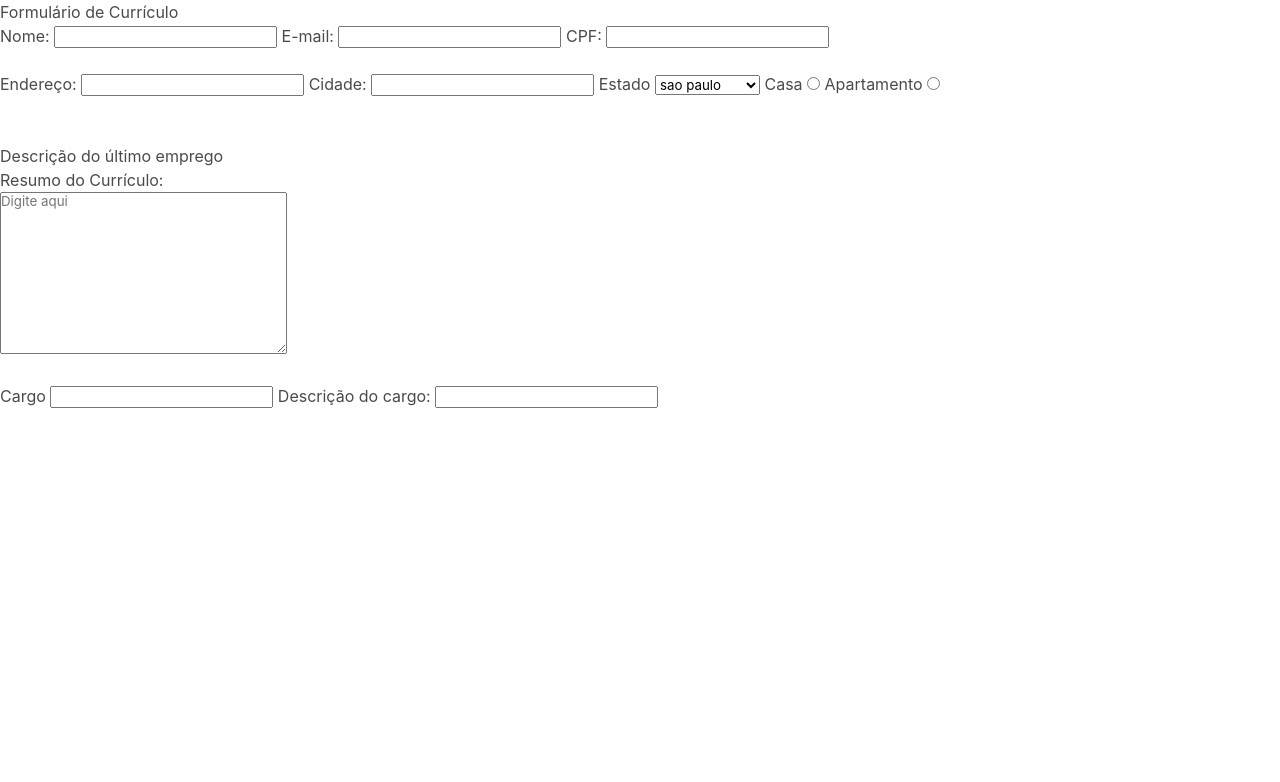
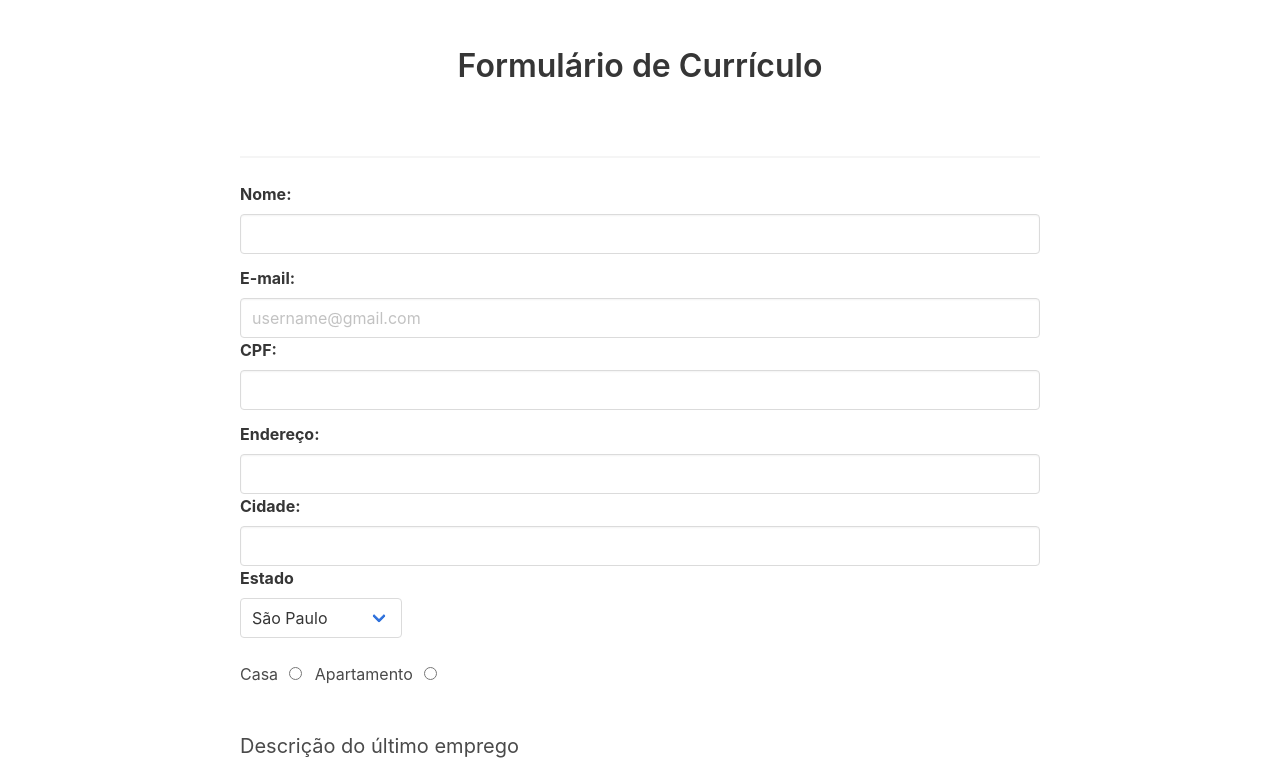
Before and after one commit to ntozato/trybe2, a plain HTML site: page exercises/html-e-css-forms-flexbox-e-responsivo_1/form.html in a window 1280 px wide. Shown: the top 782 px of the page. Drawn offline with Linux system fonts and the light colour scheme.

Commit message:
refatoração com bulma

```diff
--- a/exercises/html-e-css-forms-flexbox-e-responsivo_1/form.html
+++ b/exercises/html-e-css-forms-flexbox-e-responsivo_1/form.html
@@ -5,49 +5,74 @@
     <meta name="viewport" content="width=device-width, initial-scale=1.0">
     <title>Document</title>
     <link rel="stylesheet" href="bulma/css/bulma.min.css">
+    <link rel="stylesheet" href="style.css">
 </head>
 <body>
+    <section class="section has-text-centered">
     <header>
-        <h1>Formulário de Currículo</h1>
+        <h1 class="title">Formulário de Currículo</h1>
     </header>
+    </section>
+    <hr>
     <fieldset id='field1'>
     <form action="" method="get">
-            <label for="name">Nome:</label>
-            <input type="text" name="nome" id='name' maxlength="50" required>
-            <label for="email">E-mail:</label>
-            <input type="text" name="email" id="email" maxlength="50" required>
-            <label for="cpf">CPF:</label>
-            <input type="text" name="cpf" id="cpf" maxlength="11" required>
+        <div class="field">
+            <label for="name" class="label">Nome:</label>
+            <div class="control">
+                <input type="text" class="input" name="nome" id='name' maxlength="50" required>
+            </div>
+        </div>
+        <div class="field">
+                <label for="email" class="label">E-mail:</label>
+            <div class="control">
+                <input type="text" class="input" name="email" id="email" maxlength="50" placeholder='username@gmail.com'required>
+            </div>
+                <label for="cpf" class="label">CPF:</label>
+                <input type="text" class="input" name="cpf" id="cpf" maxlength="11" required>
+        </div>
+
+            <label for="endereco" class="label">Endereço:</label>
+            <input type="text" class="input" name='endereco' id='endereco' maxlength="200" required>
+            <label for="cidade" class="label">Cidade:</label>
+            <input type="text" class="input" name="cidade" id="cidade" maxlength="28" required>
+            <label for="estados" class="label">Estado</label>
+
+            <div class="select">
+            <select name="estados" id="estados"></select>
+            </div>
             <br>
             <br>
-            <label for="endereco">Endereço:</label>
-            <input type="text" name='endereco' id='endereco' maxlength="200" required>
-            <label for="cidade">Cidade:</label>
-            <input type="text" name="cidade" id="cidade" maxlength="28" required>
-            <label for="estados">Estado</label>
-            <select name="estados" id="estados"></select>
-            <label for="moradia-1">Casa</label>
-            <input type="radio" id='moradia-1' name='moradia' value='apartamento'>
-            <label for="moradia-2">Apartamento</label>
-            <input type="radio" id="moradia-2" name='moradia' value="apartamento">
+
+            <label for="moradia-1" class="radio">Casa</label>
+            <input type="radio" class="radio" id='moradia-1' name='moradia' value='casa'>
+            <label for="moradia-2" class='radio'>Apartamento</label>
+            <input type="radio" class="radio" id="moradia-2" name='moradia' value="apartamento">
 
 
 
         </fieldset>
         <br>
         <br>
-        <fieldset id='field2'>
-            <h3>Descrição do último emprego</h3>
+        <fieldset class='field' id='field1'>
+            <h3 class="subtitle">Descrição do último emprego</h3>
             <label for="res-curr">Resumo do Currículo:</label>
             <br>
-            <textarea name="" id="res-curr" cols="30" rows="10" maxlength="1000" placeholder="Digite aqui"></textarea>
-            <br>
-            <br>
+            <textarea name="" class="textarea" id="res-curr" cols="30" rows="10" maxlength="1000" placeholder="Digite aqui"></textarea>
+
             <label for="cargo">Cargo</label>
             <input type="text" id='cargo' maxlength="40">
             <label for="desc-cargo">Descrição do cargo:</label>
             <input type="text" id="desc-cargo">
-
+            <br>
+            <br>
+            <div class="field is-grouped wow">
+            <div class="control">
+                <button type="submit" class="button is-success">Enviar</button>
+            </div>
+            <div class="control">
+                <button type="reset" class="button is-danger">Cancelar</button>
+            </div>
+            </div>
         </fieldset>
 
     </form>
--- a/exercises/html-e-css-forms-flexbox-e-responsivo_1/script.js
+++ b/exercises/html-e-css-forms-flexbox-e-responsivo_1/script.js
@@ -1,6 +1,6 @@
 //adiciona tag <option> estados
 
-var states = ['sao paulo', 'rio de janeiro', 'minas gerais', 'bahia'];
+var states = ['São Paulo', 'Rio de Janeiro', 'Minas Gerais', 'Bahia', 'Outro'];
 var select = document.getElementById('estados');
 
 for (let i = 0; i < states.length; i++) {
--- /dev/null
+++ b/exercises/html-e-css-forms-flexbox-e-responsivo_1/style.css
@@ -0,0 +1,9 @@
+body {
+    max-width: 800px;
+    width: 100%;
+    margin: auto;
+}
+
+.wow {
+    margin-bottom: 80px;
+}
```
